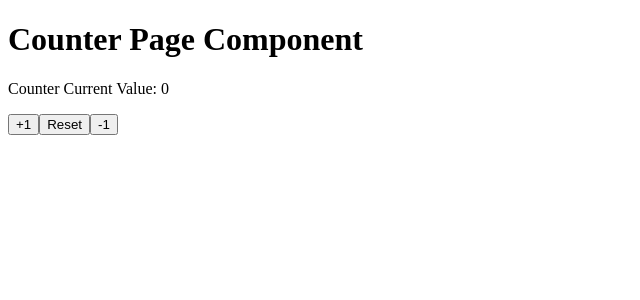
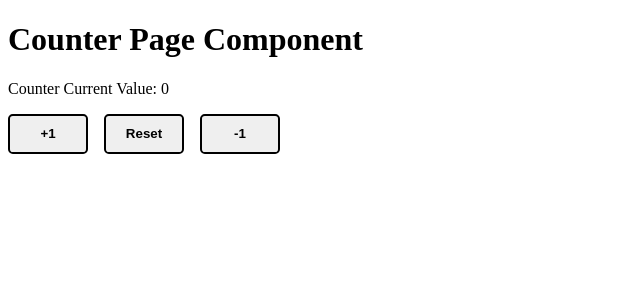
Before and after one commit to lberoiza/fernando_herrera-curso_angular-02-bases, an Angular app: page / in a window 1280 px wide. Shown: the top 300 px of the page, without its empty margins (0-640 px from the left). Built offline with nearby package versions, Linux system fonts and the light colour scheme.

Commit message:
add animation by hover on Buttons

```diff
--- a/src/app/pages/counter-page/counter-page.component.css
+++ b/src/app/pages/counter-page/counter-page.component.css
@@ -0,0 +1,25 @@
+.button-bar {
+  --transition-time: 0.3s;
+  --transition-color: blue;
+
+  display: flex;
+  margin-top: 1rem;
+  gap: 1rem;
+}
+
+.button-bar button {
+  font-weight: bold;
+  padding: 0.5rem;
+  height: 2.5rem;
+  width: 5rem;
+  border-radius: 0.3rem;
+  border: 2px solid black;
+  transition: all var(--transition-time) ease-in-out;
+}
+
+.button-bar button:hover {
+  cursor: pointer;
+  color: var(--transition-color);
+  border-color: var(--transition-color);
+  translate: 0 -0.5rem;
+}
--- a/src/app/pages/counter-page/counter-page.component.html
+++ b/src/app/pages/counter-page/counter-page.component.html
@@ -1,5 +1,7 @@
 <h1>Counter Page Component</h1>
 <p>Counter Current Value: {{ counter }}</p>
-<button (click)="increaseBy(+1)">+1</button>
-<button (click)="resetCounter()">Reset</button>
-<button (click)="increaseBy(-1)">-1</button>
+<div class="button-bar">
+  <button (click)="increaseBy(+1)">+1</button>
+  <button (click)="resetCounter()">Reset</button>
+  <button (click)="increaseBy(-1)">-1</button>
+</div>
```
